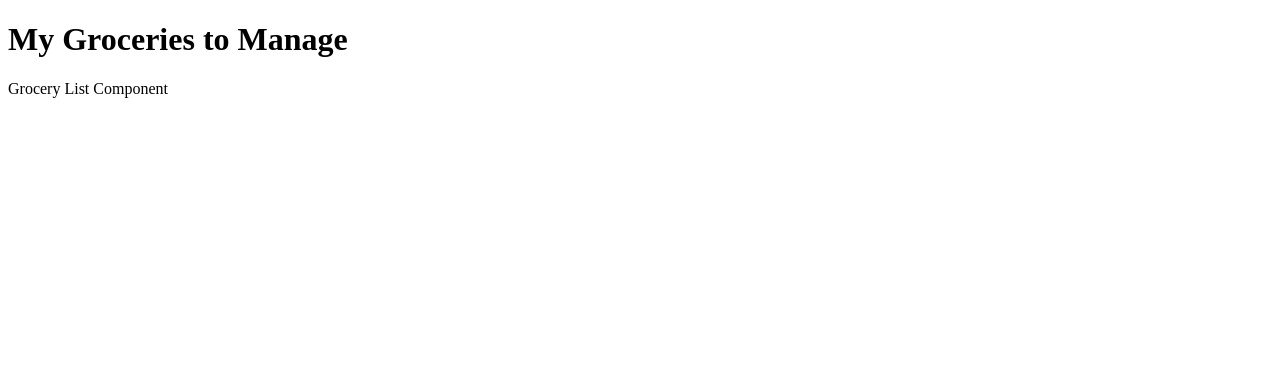
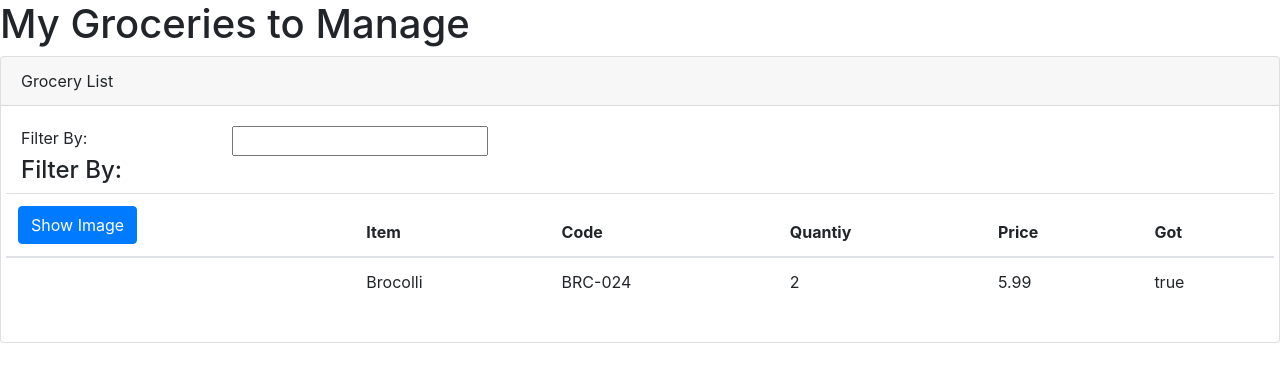
Before and after one commit to yl-xin/Grocery_List, an Angular app: page / in a window 1280 px wide. Shown: the top 382 px of the page. Built offline with nearby package versions, Linux system fonts and the light colour scheme.

Commit message:
instal bootstrap

```diff
--- a/package.json
+++ b/package.json
@@ -19,6 +19,7 @@
     "@angular/platform-browser": "~9.1.0",
     "@angular/platform-browser-dynamic": "~9.1.0",
     "@angular/router": "~9.1.0",
+    "bootstrap": "^4.4.1",
     "rxjs": "~6.5.4",
     "tslib": "^1.10.0",
     "zone.js": "~0.10.2"
--- a/src/app/groceries/grocerieslist.component.html
+++ b/src/app/groceries/grocerieslist.component.html
@@ -1,3 +1,43 @@
-<div>
-    Grocery List Component
+<div class="card">
+    <div class="card-header">
+        Grocery List
+    </div>
+    <div class="card-body">
+        <div class="row">
+            <div class="col-md-2">Filter By: </div>
+            <div class="col-md-4"><input type="text"></div>
+        </div>
+        <div class="row">
+            <div class="col-md-6">
+                <h4>Filter By:</h4>
+            </div>
+            <div class='table-responsive'>
+                <table class="table">
+                    <thead>
+                        <tr>
+                            <th><button class="btn btn-primary">Show Image</button></th>
+                            <th>Item</th>
+                            <th>Code</th>
+                            <th>Quantiy</th>
+                            <th>Price</th>
+                            <th>Got</th>
+                        </tr>
+                    </thead>
+                    <tbody>
+                        <td></td>
+                        <td>{{groceries[0].groceryName}}</td>
+                        <td>{{groceries[0].groceryCode}}</td>
+                        <td>{{groceries[0].quantity}}</td>
+                        <td>{{groceries[0].price}}</td>
+                        <td>{{groceries[0].gotIt}}</td>
+
+                    </tbody>
+
+                </table>
+
+            </div>
+
+        </div>
+
+    </div>
 </div>
--- a/src/app/groceries/grocerieslist.component.ts
+++ b/src/app/groceries/grocerieslist.component.ts
@@ -4,5 +4,32 @@ import {Component} from '@angular/core';
     templateUrl:'grocerieslist.component.html'
 })
 export class GroceryListComponent {
-    pageTitle:'Component list'
+    pageTitle:'Component list';
+    groceries:any[]=[{
+        "groceryID": 1,
+        "groceryName": "Brocolli",
+        "groceryCode": "BRC-024",
+        "quantity": 2,
+        "price": 5.99,
+        "gotIt": true,
+        "imageUrl": "assets/images/broccoli.png"
+    },
+    {
+        "groceryID": 2,
+        "groceryName": "Slice of Cake",
+        "groceryCode": "SLC-001",
+        "quantity": 6,
+        "price": 1.99,
+        "gotIt": false,
+        "imageUrl": "assets/images/cake-slice.png"
+    },
+    {
+        "groceryID": 3,
+        "groceryName": "Watermelon",
+        "groceryCode": "WTM-102",
+        "quantity": 1,
+        "price": 8.99,
+        "gotIt": false,
+        "imageUrl": "assets/images/watermelon.png"
+    }];
 }
--- a/src/styles.css
+++ b/src/styles.css
@@ -1 +1,2 @@
 /* You can add global styles to this file, and also import other style files */
+@import '~bootstrap/dist/css/bootstrap.min.css'
```
Also changed, not shown: 2 other files (tests, documents, lock files or other folders).
